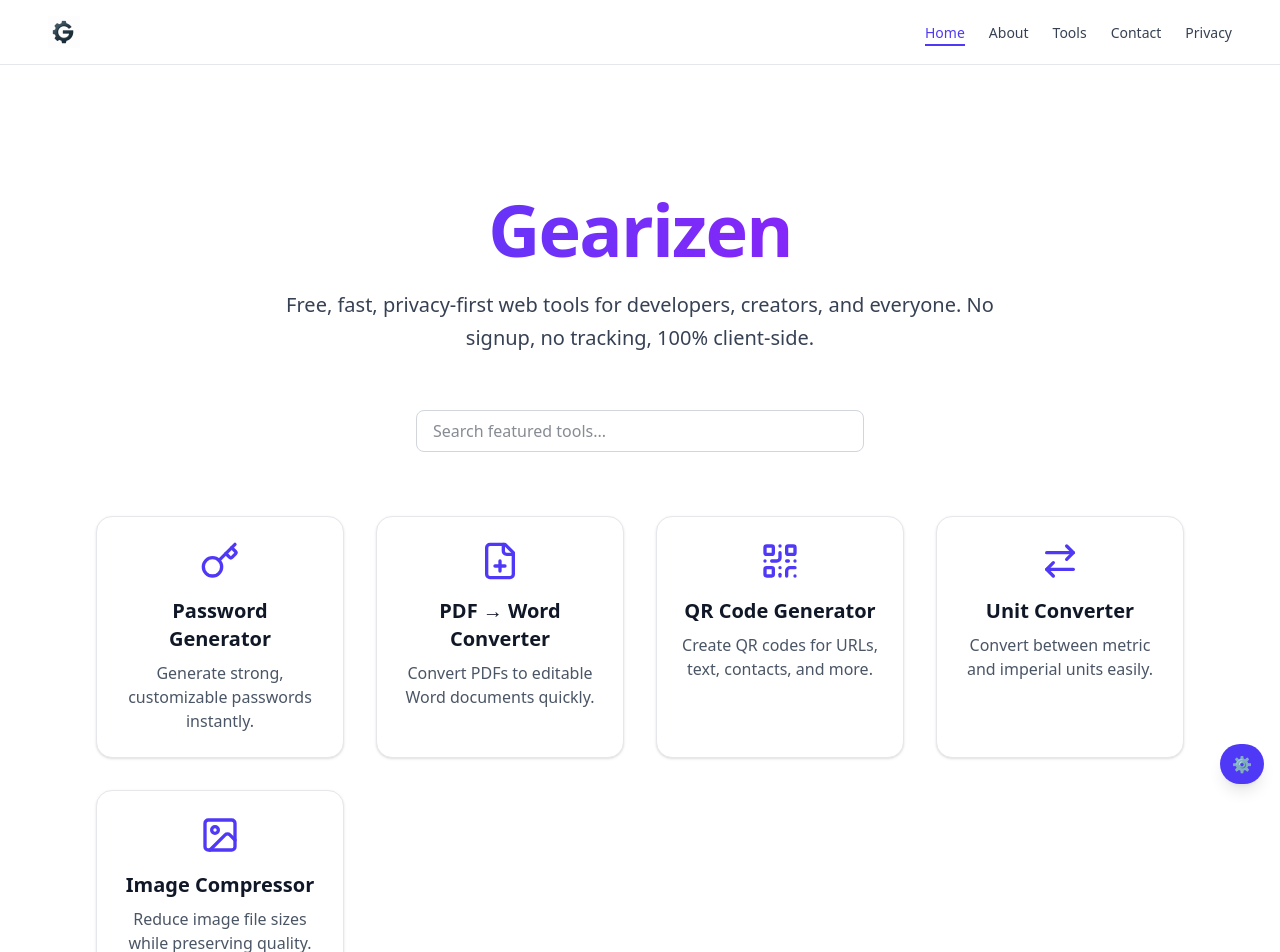
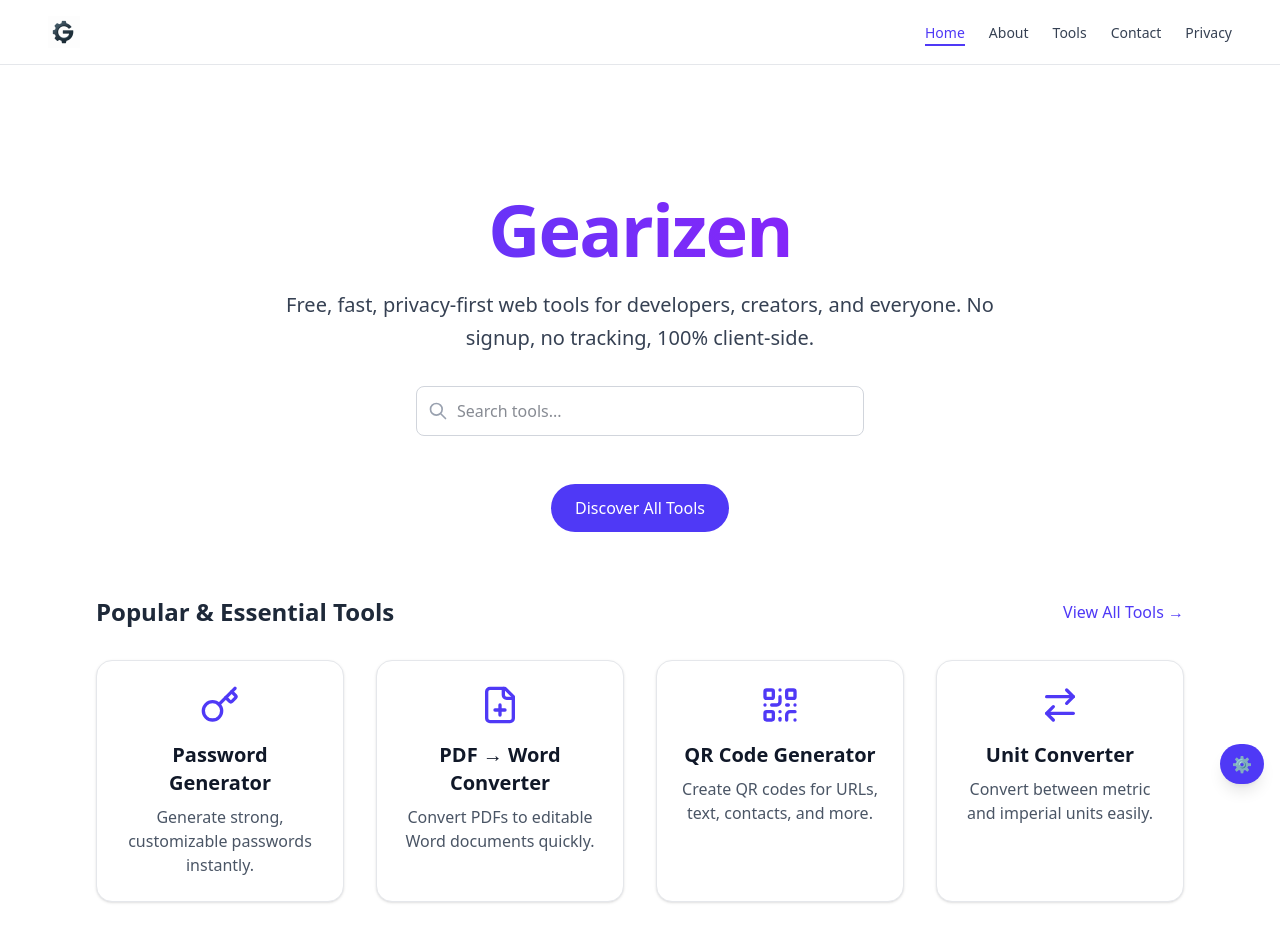
Before and after one commit to tahir-ozcan/gearizen, a Next.js app: page / in a window 1280 px wide. Shown: the top 952 px of the page. Built offline with nearby package versions, Linux system fonts and the light colour scheme.

Commit message:
Update home-client.tsx

```diff
--- a/app/home-client.tsx
+++ b/app/home-client.tsx
@@ -2,6 +2,8 @@
 "use client";
 
 import { useState, useEffect } from "react";
+import Link from "next/link";
+import { SearchIcon } from "@heroicons/react/outline";
 import Input from "@/components/Input";
 import ToolCard from "@/components/ToolCard";
 import { getHomeData } from "@/lib/home-data";
@@ -12,7 +14,7 @@ export default function HomeClient() {
   const [filtered, setFiltered] = useState(features);
 
   useEffect(() => {
-    const q = search.toLowerCase();
+    const q = search.trim().toLowerCase();
     setFiltered(
       features.filter(
         ({ title, description }) =>
@@ -22,48 +24,78 @@ export default function HomeClient() {
     );
   }, [search, features]);
 
+  // Burada dilediğin küresel popüler araçları seçebilirsin.
+  // Şimdilik ilk 4 özelliği alıyoruz:
+  const popularTools = features.slice(0, 4);
+  const displayTools = search.trim() ? filtered : popularTools;
+
   return (
     <main
       id="main-content"
       aria-labelledby="home-hero-heading"
-      className="container-responsive py-20 text-gray-900 antialiased selection:bg-indigo-200 selection:text-indigo-900 space-y-16"
+      className="container-responsive py-20 space-y-16 text-gray-900 antialiased selection:bg-indigo-200 selection:text-indigo-900"
     >
       {/* Hero */}
       <section
         aria-labelledby="home-hero-heading"
-        className="text-center max-w-3xl mx-auto space-y-6"
+        className="mx-auto max-w-3xl text-center space-y-6"
       >
         <h1
           id="home-hero-heading"
-          className="gradient-text text-5xl sm:text-6xl md:text-7xl font-extrabold tracking-tight"
+          className="gradient-text text-5xl font-extrabold tracking-tight sm:text-6xl md:text-7xl"
         >
           {hero.title}
         </h1>
-        <p className="mt-4 text-lg sm:text-xl text-gray-700 leading-relaxed">
+        <p className="mx-auto mt-4 text-lg leading-relaxed text-gray-700 sm:text-xl">
           {hero.subHeadline}
         </p>
+
+        {/* Search */}
+        <div className="relative mt-8 w-full max-w-md mx-auto">
+          <SearchIcon className="pointer-events-none absolute left-3 top-1/2 h-5 w-5 -translate-y-1/2 text-gray-400" />
           <Input
             id="home-search"
             type="search"
             value={search}
             onChange={(e) => setSearch(e.target.value)}
-          placeholder="Search featured tools..."
-          aria-label="Search featured tools"
-          className="mt-8 mx-auto max-w-md"
+            placeholder="Search tools..."
+            aria-label="Search tools"
+            className="pl-10 pr-4 py-3 w-full rounded-lg border border-gray-300 focus:border-indigo-500 focus:ring-4 focus:ring-indigo-100 transition"
           />
+        </div>
+
+        {/* All Tools Button */}
+        <Link
+          href="/tools"
+          className="inline-block mt-6 rounded-full bg-indigo-600 px-6 py-3 text-base font-medium text-white hover:bg-indigo-700 transition"
+        >
+          Discover All Tools
+        </Link>
       </section>
 
-      {/* Featured Tools Grid */}
+      {/* Popular & Essential Tools */}
       <section aria-labelledby="home-tools-heading">
-        <h2 id="home-tools-heading" className="sr-only">
-          Featured Tools
+        <div className="flex items-center justify-between">
+          <h2
+            id="home-tools-heading"
+            className="text-2xl font-semibold text-gray-800"
+          >
+            Popular &amp; Essential Tools
           </h2>
-        {filtered.length === 0 ? (
-          <p className="text-center text-gray-600">No tools found.</p>
+          <Link
+            href="/tools"
+            className="text-indigo-600 hover:text-indigo-700 font-medium"
+          >
+            View All Tools &rarr;
+          </Link>
+        </div>
+
+        {displayTools.length === 0 ? (
+          <p className="mt-8 text-center text-gray-600">No tools found.</p>
         ) : (
-          <ul className="grid gap-8 grid-cols-1 sm:grid-cols-2 md:grid-cols-3 lg:grid-cols-4">
-            {filtered.map((tool) => (
-              <li key={tool.href} className="list-none">
+          <ul className="mt-8 grid gap-8 grid-cols-1 sm:grid-cols-2 md:grid-cols-3 lg:grid-cols-4">
+            {displayTools.map((tool) => (
+              <li key={tool.href}>
                 <ToolCard {...tool} />
               </li>
             ))}
```
Lines whose indentation alone changed are shown as unchanged.
